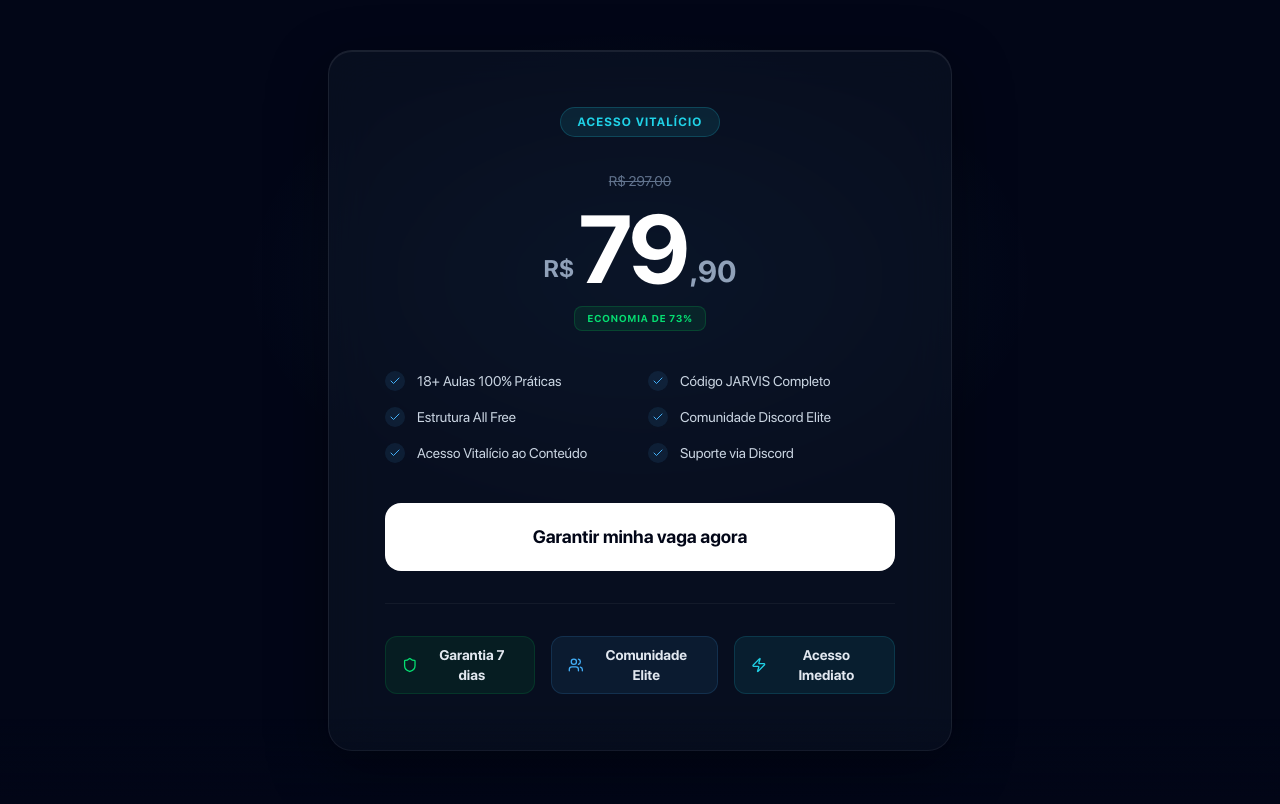
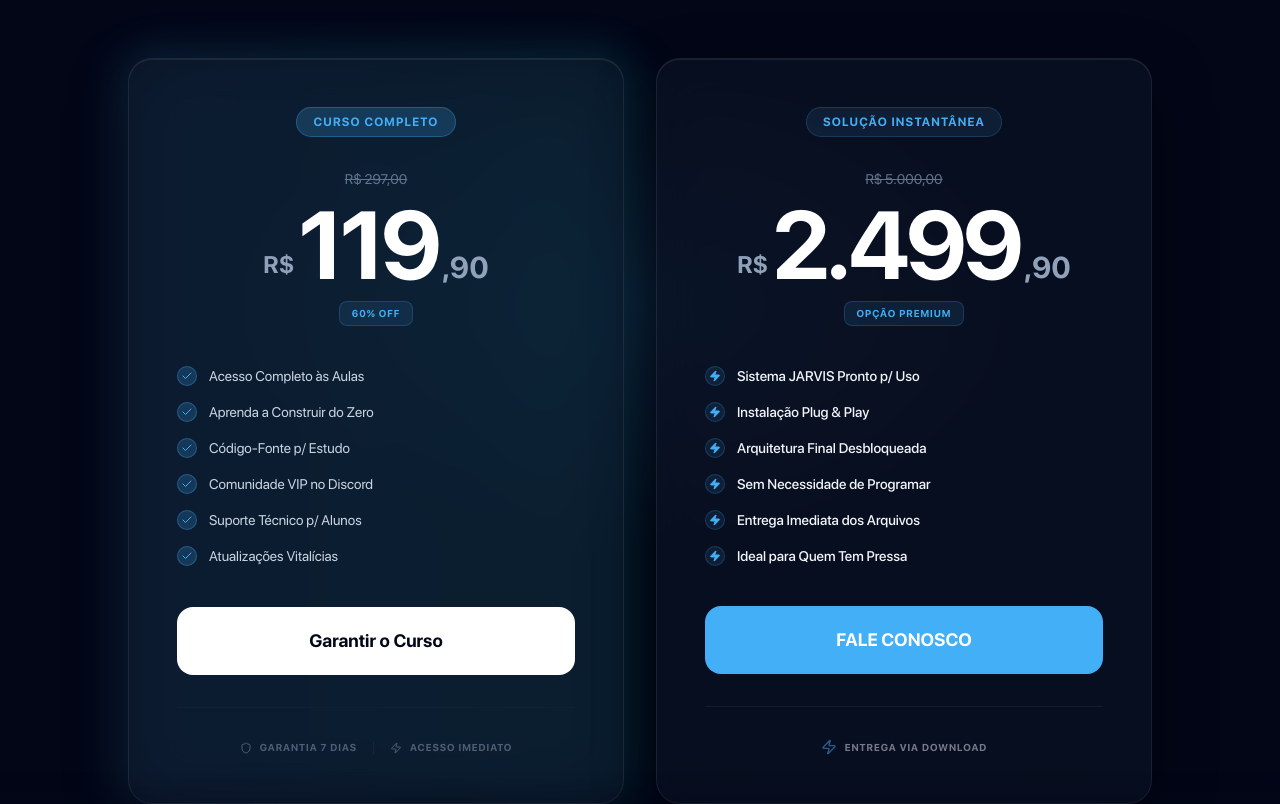
Before and after one commit to wendellamoriim/LP---CURSE-IA---ONLINE-PAGE, a React (Vite) app: page / in a window 1280 px wide. Shown: the part 5413-6217 px from the top of the page. Built offline with nearby package versions, Linux system fonts and the light colour scheme.

Commit message:
feat: design enxuto de precos e link whatsapp

```diff
--- a/src/components/Pricing.tsx
+++ b/src/components/Pricing.tsx
@@ -1,14 +1,23 @@
 import { useState, useEffect } from 'react';
 import { motion } from 'framer-motion';
-import { Check, Clock, Shield, Users, Zap } from 'lucide-react';
+import { Check, Clock, Shield, Zap } from 'lucide-react';
 
-const features = [
-  '18+ Aulas 100% Práticas',
-  'Código JARVIS Completo',
-  'Estrutura All Free',
-  'Comunidade Discord Elite',
-  'Acesso Vitalício ao Conteúdo',
-  'Suporte via Discord',
+const courseFeatures = [
+  'Acesso Completo às Aulas',
+  'Aprenda a Construir do Zero',
+  'Código-Fonte p/ Estudo',
+  'Comunidade VIP no Discord',
+  'Suporte Técnico p/ Alunos',
+  'Atualizações Vitalícias',
+];
+
+const jarvisFeatures = [
+  'Sistema JARVIS Pronto p/ Uso',
+  'Instalação Plug & Play',
+  'Arquitetura Final Desbloqueada',
+  'Sem Necessidade de Programar',
+  'Entrega Imediata dos Arquivos',
+  'Ideal para Quem Tem Pressa',
 ];
 
 export function Pricing() {
@@ -36,16 +45,16 @@ export function Pricing() {
         style={{ background: 'radial-gradient(ellipse, #43aff7, transparent 70%)' }}
       />
 
-      <div className="relative mx-auto max-w-2xl px-6 text-center">
+      <div className="relative mx-auto max-w-6xl px-6 text-center">
         {/* Header */}
         <motion.div
           initial={{ opacity: 0, y: 30 }}
           whileInView={{ opacity: 1, y: 0 }}
           viewport={{ once: true }}
-          className="mb-10 sm:mb-12"
+          className="mb-10 sm:mb-16"
         >
           {/* Countdown */}
-          <div className="inline-flex items-center gap-2 px-4 py-2 rounded-full glass-card border border-orange-400/20 text-orange-400 mb-8 sm:mb-10">
+          <div className="inline-flex items-center gap-2 px-4 py-2 rounded-full glass-card border border-orange-400/20 text-orange-400 mb-8">
             <Clock className="w-4 h-4" />
             <span className="text-[12px] sm:text-sm font-bold uppercase tracking-wide">
               Oferta expira em: {pad(time.hours)}:{pad(time.minutes)}:{pad(time.seconds)}
@@ -53,86 +62,131 @@ export function Pricing() {
           </div>
 
           <h2 className="text-4xl sm:text-6xl font-black text-white tracking-tight leading-tight mb-4">
-            Domine o{' '}
-            <br className="sm:hidden" />
-            <span className="gradient-text">Amanhã</span>
+            Escolha seu <span className="gradient-text">Nível</span>
           </h2>
           <p className="text-slate-400 text-base sm:text-lg">
-            Acesso completo. Pague uma vez, aprenda para sempre.
+            Aprenda a construir ou leve o sistema completo pronto.
           </p>
         </motion.div>
 
-        {/* Card */}
+        {/* Cards Grid */}
+        <div className="grid grid-cols-1 md:grid-cols-2 gap-8 items-stretch max-w-5xl mx-auto">
+          {/* Card 1: Curso (COM ILUMINAÇÃO) */}
           <motion.div
-          initial={{ opacity: 0, y: 40 }}
-          whileInView={{ opacity: 1, y: 0 }}
+            initial={{ opacity: 0, x: -40 }}
+            whileInView={{ opacity: 1, x: 0 }}
             viewport={{ once: true }}
             transition={{ delay: 0.1 }}
-          className="relative group"
+            className="flex flex-col h-full relative group"
           >
-          {/* Glow border on hover */}
-          <div className="absolute -inset-px rounded-3xl bg-gradient-to-b from-primary/20 to-accent/10 opacity-0 group-hover:opacity-100 transition-opacity duration-500" />
+            {/* Super Glow on hover */}
+            <div className="absolute -inset-1 rounded-3xl bg-gradient-to-r from-primary to-accent opacity-20 group-hover:opacity-100 blur-xl transition duration-500" />
 
-          <div className="relative glass-card rounded-3xl p-6 sm:p-14 border border-white/10">
-            {/* Badge */}
-            <div className="inline-flex px-4 py-1.5 rounded-full bg-accent/10 border border-accent/20 text-accent text-[10px] sm:text-xs font-bold uppercase tracking-widest mb-6 sm:mb-8">
-              Acesso Vitalício
+            <div className="relative glass-card rounded-3xl p-6 sm:p-12 border border-primary/30 flex flex-col h-full bg-darker/60 backdrop-blur-xl transition-transform duration-500 group-hover:scale-[1.01]">
+              <div className="inline-flex px-4 py-1.5 rounded-full bg-primary/20 border border-primary/30 text-primary text-[10px] sm:text-xs font-bold uppercase tracking-widest mb-8 self-center">
+                Curso Completo
               </div>
-
-            {/* Price */}
-            <div className="mb-2">
-              <span className="text-slate-500 line-through text-xs sm:text-sm">R$ 297,00</span>
+              <div className="mb-2 text-center text-slate-500 line-through text-xs sm:text-sm">
+                R$ 297,00
               </div>
               <div className="flex items-end justify-center gap-1 mb-2">
                 <span className="text-xl sm:text-2xl font-bold text-slate-400 mb-2 sm:mb-3">R$</span>
-              <span className="text-6xl sm:text-8xl font-black text-white leading-none tracking-tighter">79</span>
-              <span className="text-2xl sm:text-3xl font-black text-slate-400 mb-1 sm:mb-2">,90</span>
+                <span className="text-6xl sm:text-8xl font-black text-white leading-none tracking-tighter">119</span>
+                <span className="text-2xl sm:text-3xl font-black text-slate-400 mb-1 sm:mb-2 text-center">,90</span>
               </div>
-            <div className="inline-flex px-3 py-1 rounded-lg bg-green-500/10 border border-green-500/20 text-green-400 text-[10px] font-bold mb-8 sm:mb-10 uppercase tracking-widest">
-              economia de 73%
+              <div className="inline-flex px-3 py-1 rounded-lg bg-primary/10 border border-primary/20 text-primary text-[10px] font-bold mb-10 uppercase tracking-widest self-center">
+                60% OFF
               </div>
 
-            {/* Features */}
-            <ul className="grid grid-cols-1 sm:grid-cols-2 gap-3 sm:gap-4 text-left mb-10">
-              {features.map((f) => (
+              <ul className="flex-grow space-y-4 text-left mb-10">
+                {courseFeatures.map((f) => (
                   <li key={f} className="flex items-center gap-3 text-sm text-slate-300">
-                  <div className="w-5 h-5 rounded-full bg-primary/10 flex items-center justify-center flex-shrink-0">
+                    <div className="w-5 h-5 rounded-full bg-primary/20 flex items-center justify-center flex-shrink-0 border border-primary/30">
                       <Check className="w-3 h-3 text-primary" />
                     </div>
-                  <span className="truncate">{f}</span>
+                    <span>{f}</span>
                   </li>
                 ))}
               </ul>
 
-            {/* CTA Button */}
               <motion.a
-              href="https://pay.hotmart.com/V41346438L?off=0cbhr9ps"
+                href="https://pay.hotmart.com/V41346438L?off=as889ckj&bid=1772578247436"
                 target="_blank"
                 rel="noopener noreferrer"
                 whileHover={{ scale: 1.02 }}
                 whileTap={{ scale: 0.97 }}
-              className="block w-full py-5 rounded-2xl bg-white text-darker font-black text-base sm:text-lg text-center shadow-[0_10px_40_rgba(255,255,255,0.15)] hover:shadow-[0_20px_60px_rgba(255,255,255,0.25)] active:scale-95 transition-all mb-8"
+                className="block w-full py-5 rounded-2xl bg-white text-darker font-black text-base sm:text-lg text-center shadow-[0_10px_40_rgba(255,255,255,0.15)] hover:shadow-[0_20px_60px_rgba(255,255,255,0.25)] transition-all mb-8"
               >
-              Garantir minha vaga agora
+                Garantir o Curso
               </motion.a>
 
-            {/* Trust badges */}
-            <div className="flex flex-col sm:flex-row items-center justify-center gap-3 sm:gap-4 pt-8 border-t border-white/5">
-              <div className="flex items-center gap-2 px-4 py-2 rounded-xl bg-green-500/8 border border-green-500/15 w-full sm:w-auto justify-center">
-                <Shield className="w-4 h-4 text-green-400" />
-                <span className="text-xs sm:text-sm font-semibold text-slate-200">Garantia 7 dias</span>
+              <div className="flex items-center justify-center gap-4 pt-8 border-t border-white/5 opacity-50">
+                <div className="flex items-center gap-2 text-[10px] font-bold text-slate-400 uppercase tracking-widest">
+                  <Shield className="w-3 h-3" />
+                  Garantia 7 dias
                 </div>
-              <div className="flex items-center gap-2 px-4 py-2 rounded-xl bg-primary/8 border border-primary/15 w-full sm:w-auto justify-center">
-                <Users className="w-4 h-4 text-primary" />
-                <span className="text-xs sm:text-sm font-semibold text-slate-200">Comunidade Elite</span>
-              </div>
-              <div className="flex items-center gap-2 px-4 py-2 rounded-xl bg-accent/8 border border-accent/15 w-full sm:w-auto justify-center">
-                <Zap className="w-4 h-4 text-accent" />
-                <span className="text-xs sm:text-sm font-semibold text-slate-200">Acesso Imediato</span>
+                <div className="w-px h-3 bg-white/10" />
+                <div className="flex items-center gap-2 text-[10px] font-bold text-slate-400 uppercase tracking-widest">
+                  <Zap className="w-3 h-3" />
+                  Acesso Imediato
                 </div>
               </div>
             </div>
           </motion.div>
+
+          {/* Card 2: JARVIS Completo (COLORIDO) */}
+          <motion.div
+            initial={{ opacity: 0, x: 20 }}
+            whileInView={{ opacity: 1, x: 0 }}
+            viewport={{ once: true }}
+            transition={{ delay: 0.2 }}
+            className="flex flex-col h-full"
+          >
+            <div className="relative glass-card rounded-3xl p-6 sm:p-12 border border-primary/20 flex flex-col h-full bg-darker/60 backdrop-blur-xl hover:scale-[1.01] transition-transform duration-500">
+              <div className="inline-flex px-4 py-1.5 rounded-full bg-primary/10 border border-primary/20 text-primary text-[10px] sm:text-xs font-bold uppercase tracking-widest mb-8 self-center">
+                Solução Instantânea
+              </div>
+              <div className="mb-2 text-center text-slate-500 line-through text-xs sm:text-sm">
+                R$ 5.000,00
+              </div>
+              <div className="flex items-end justify-center gap-1 mb-2">
+                <span className="text-xl sm:text-2xl font-bold text-slate-400 mb-2 sm:mb-3">R$</span>
+                <span className="text-6xl sm:text-8xl font-black text-white leading-none tracking-tighter">2.499</span>
+                <span className="text-2xl sm:text-3xl font-black text-slate-400 mb-1 sm:mb-2 text-center">,90</span>
+              </div>
+              <div className="inline-flex px-3 py-1 rounded-lg bg-primary/10 border border-primary/20 text-primary text-[10px] font-bold mb-10 uppercase tracking-widest self-center text-center">
+                OPÇÃO PREMIUM
+              </div>
+
+              <ul className="flex-grow space-y-4 text-left mb-10">
+                {jarvisFeatures.map((f) => (
+                  <li key={f} className="flex items-center gap-3 text-sm text-slate-100">
+                    <div className="w-5 h-5 rounded-full bg-primary/10 flex items-center justify-center flex-shrink-0 border border-primary/20">
+                      <Zap className="w-3 h-3 text-primary fill-primary" />
+                    </div>
+                    <span className="font-medium">{f}</span>
+                  </li>
+                ))}
+              </ul>
+
+              <motion.a
+                href="https://wa.me/5521967254808?text=Ol%C3%A1%2C%20tenho%20interesse%20no%20JARVIS%20Completo."
+                target="_blank"
+                rel="noopener noreferrer"
+                whileHover={{ scale: 1.02 }}
+                whileTap={{ scale: 0.97 }}
+                className="block w-full py-5 rounded-2xl bg-primary text-white font-black text-base sm:text-lg text-center shadow-[0_10px_40_rgba(67,175,247,0.3)] hover:shadow-[0_20px_60px_rgba(67,175,247,0.5)] transition-all mb-8 uppercase"
+              >
+                FALE CONOSCO
+              </motion.a>
+
+              <div className="flex items-center justify-center gap-2 pt-8 border-t border-white/10 opacity-50">
+                <Zap className="w-4 h-4 text-primary" />
+                <span className="text-[10px] font-bold text-slate-200 uppercase tracking-widest">Entrega via Download</span>
+              </div>
+            </div>
+          </motion.div>
+        </div>
       </div>
     </section>
   );
--- a/vite.config.ts
+++ b/vite.config.ts
@@ -11,6 +11,10 @@ const __dirname = path.dirname(__filename);
 // https://vite.dev/config/
 export default defineConfig({
   plugins: [react(), tailwindcss(), viteSingleFile()],
+  server: {
+    host: "127.0.0.1",
+    port: 3000,
+  },
   resolve: {
     alias: {
       "@": path.resolve(__dirname, "src"),
```
Lines whose indentation alone changed are shown as unchanged.
